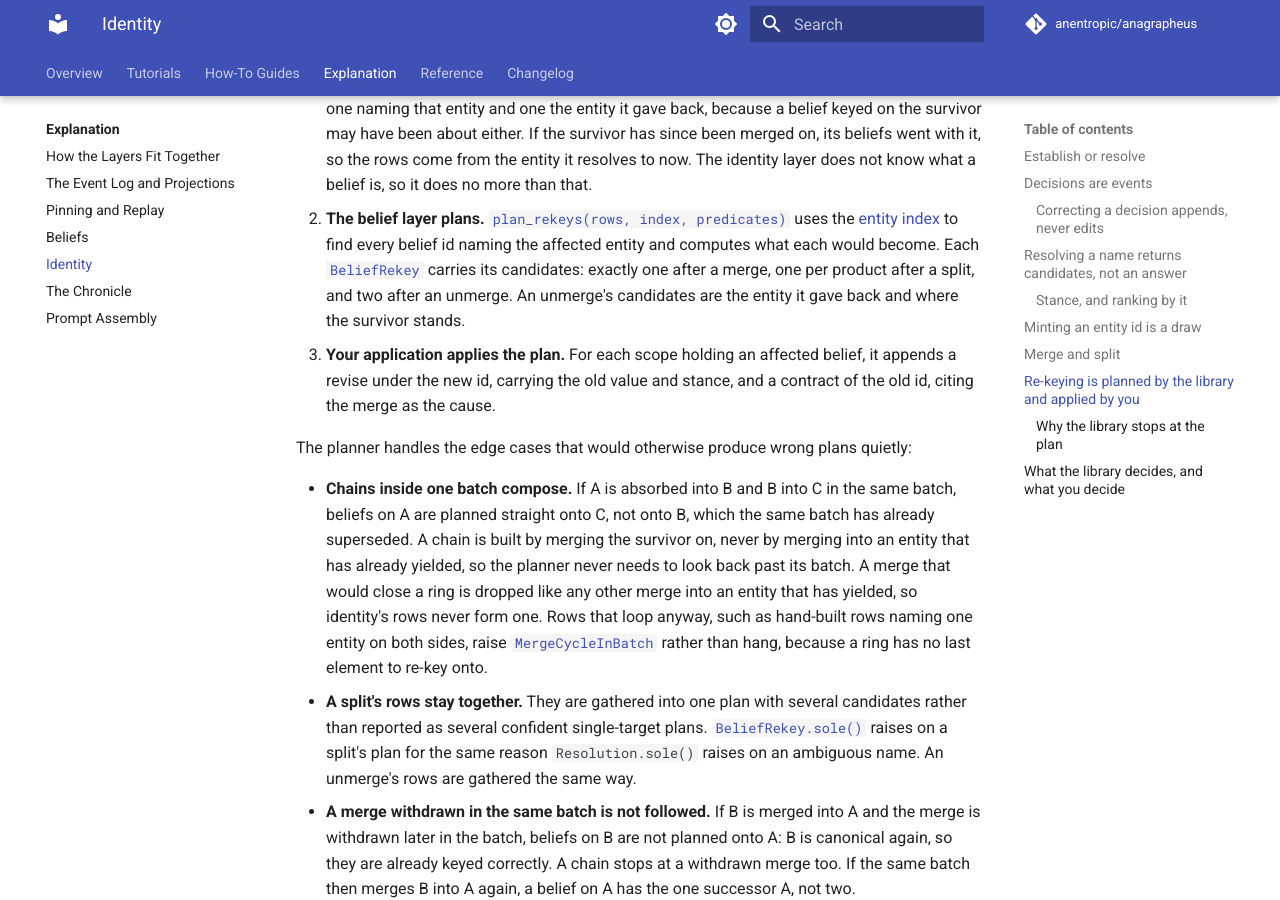
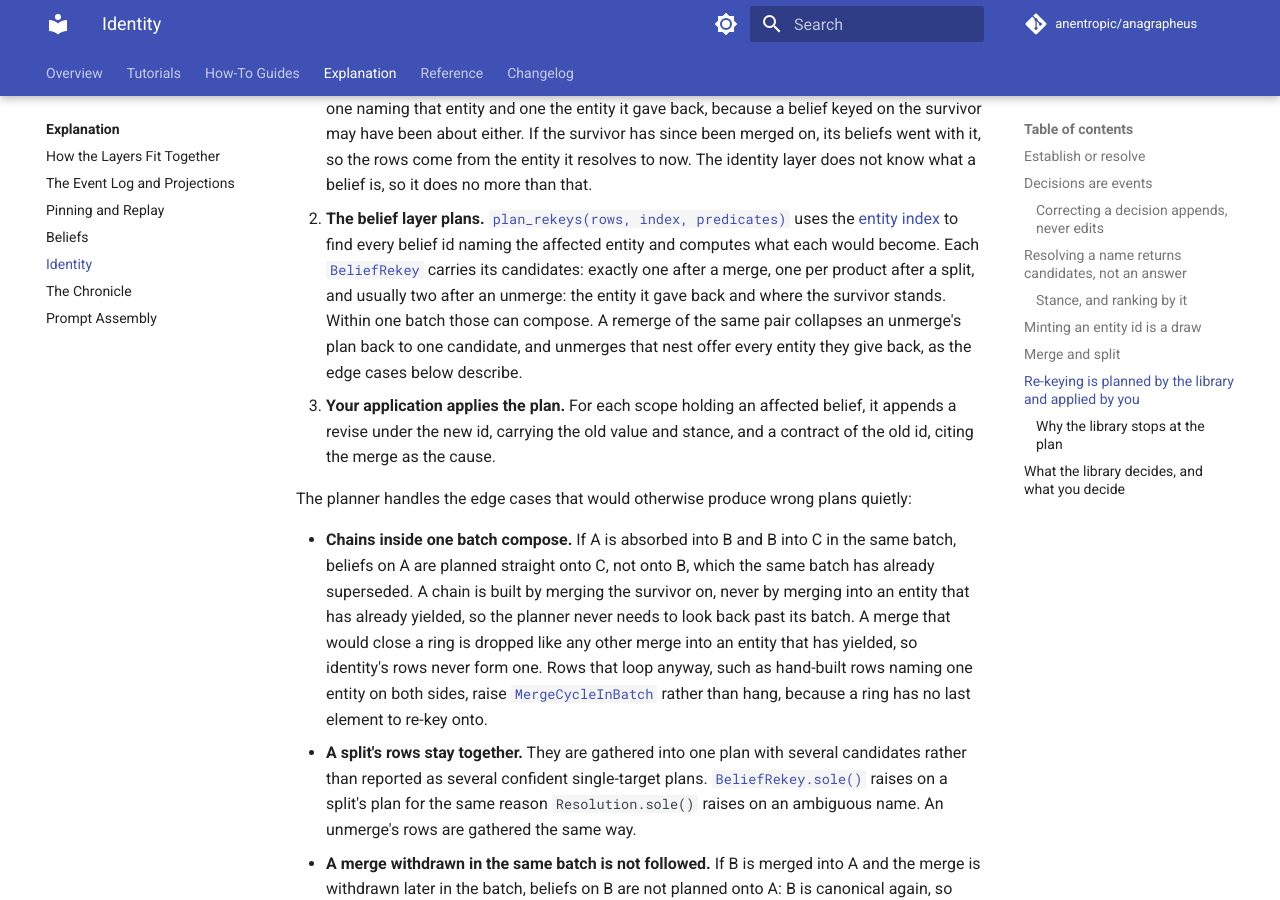
Before and after one commit to anentropic/anagrapheus, an MkDocs documentation site: the page built from docs/src/explanation/identity.md, in a window 1280 px wide and 900 px high, scrolled down 5091 px. Built offline with MkDocs 1.6.1 and Material for MkDocs 9.7.7, drawn with Linux system fonts in a browser that asks for light colours; comment, search, counter and statistics services are not loaded.

Commit message:
Snapshot the claim tables in identity replay checks; describe composed unmerge candidates
Co-Authored-By: Claude Opus 5.5 (1M context) <noreply@anthropic.com>
Claude-Session: https://claude.ai/code/session_013p9Ynd6bw3kC99X8JQGKb3

````diff
--- a/docs/src/explanation/identity.md
+++ b/docs/src/explanation/identity.md
@@ -101,7 +101,7 @@ flowchart LR
 ```
 
 1. **Identity states the consequence.** [`IdentityRegistry.rekeys_since(seq)`][rekeys-since] returns a row for each decision above a position: one row for a merge, naming its target, and one row *per new entity* for a split. An unmerge has a split's shape: two rows from where the survivor stands, one naming that entity and one the entity it gave back, because a belief keyed on the survivor may have been about either. If the survivor has since been merged on, its beliefs went with it, so the rows come from the entity it resolves to now. The identity layer does not know what a belief is, so it does no more than that.
-2. **The belief layer plans.** [`plan_rekeys(rows, index, predicates)`][plan-rekeys] uses the [entity index](beliefs.md#the-entity-index) to find every belief id naming the affected entity and computes what each would become. Each [`BeliefRekey`][belief-rekey] carries its candidates: exactly one after a merge, one per product after a split, and two after an unmerge. An unmerge's candidates are the entity it gave back and where the survivor stands.
+2. **The belief layer plans.** [`plan_rekeys(rows, index, predicates)`][plan-rekeys] uses the [entity index](beliefs.md#the-entity-index) to find every belief id naming the affected entity and computes what each would become. Each [`BeliefRekey`][belief-rekey] carries its candidates: exactly one after a merge, one per product after a split, and usually two after an unmerge: the entity it gave back and where the survivor stands. Within one batch those can compose. A remerge of the same pair collapses an unmerge's plan back to one candidate, and unmerges that nest offer every entity they give back, as the edge cases below describe.
 3. **Your application applies the plan.** For each scope holding an affected belief, it appends a revise under the new id, carrying the old value and stance, and a contract of the old id, citing the merge as the cause.
 
 The planner handles the edge cases that would otherwise produce wrong plans quietly:
````
Also changed, not shown: 1 other file.
